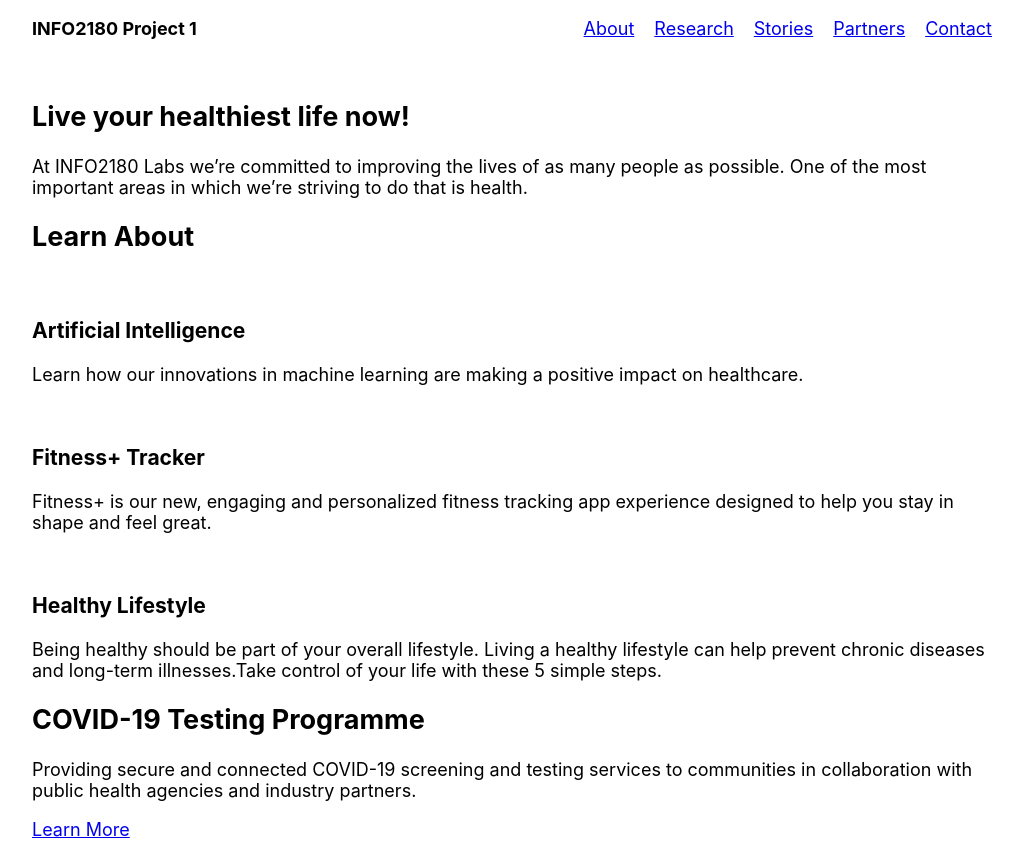
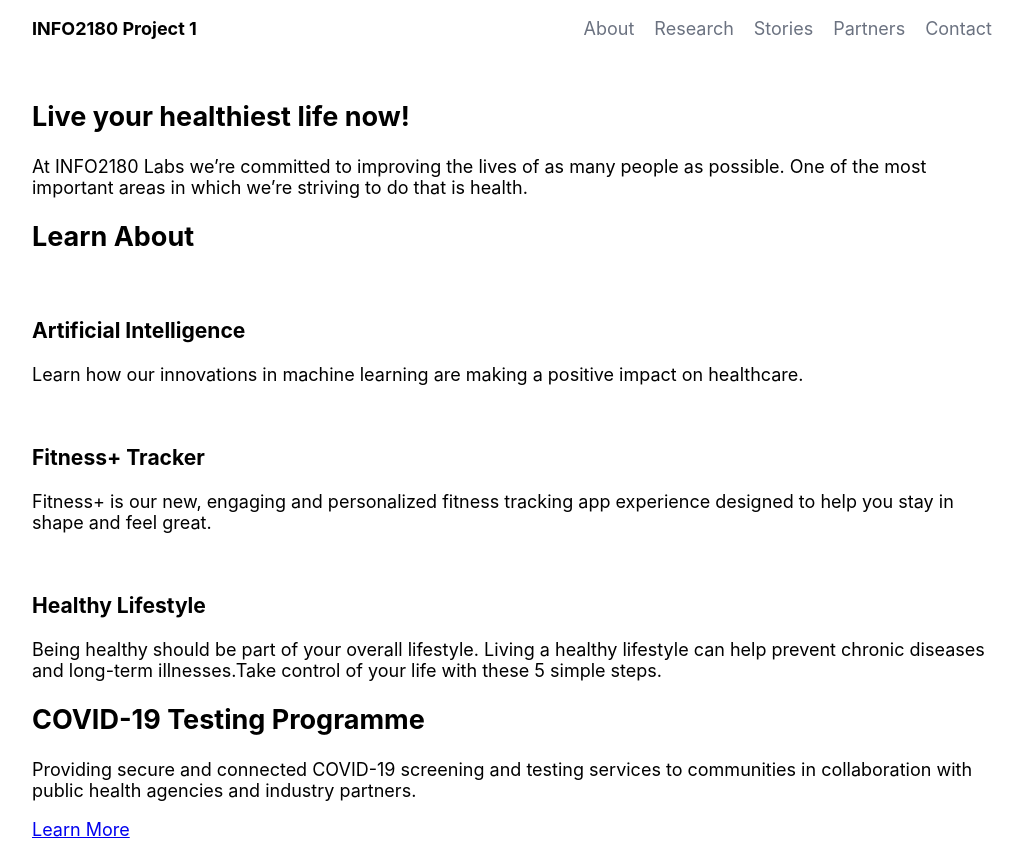
Before and after one commit to janaaee/info2180-project1, a plain HTML site: page index.html in a window 1280 px wide. Shown: the top 843 px of the page, without its empty margins (128-1151 px from the left). Drawn offline with Linux system fonts and the light colour scheme.

Commit message:
Styled nav links

```diff
--- a/styles.css
+++ b/styles.css
@@ -33,3 +33,13 @@ nav ul {
 nav li {
     margin-left: 20px;
 }
+
+nav a {
+    color: #6b7280;
+    font-size: 18px;
+    text-decoration: none;
+}
+
+nav a:hover {
+    color: #5A67D8;
+}
```
